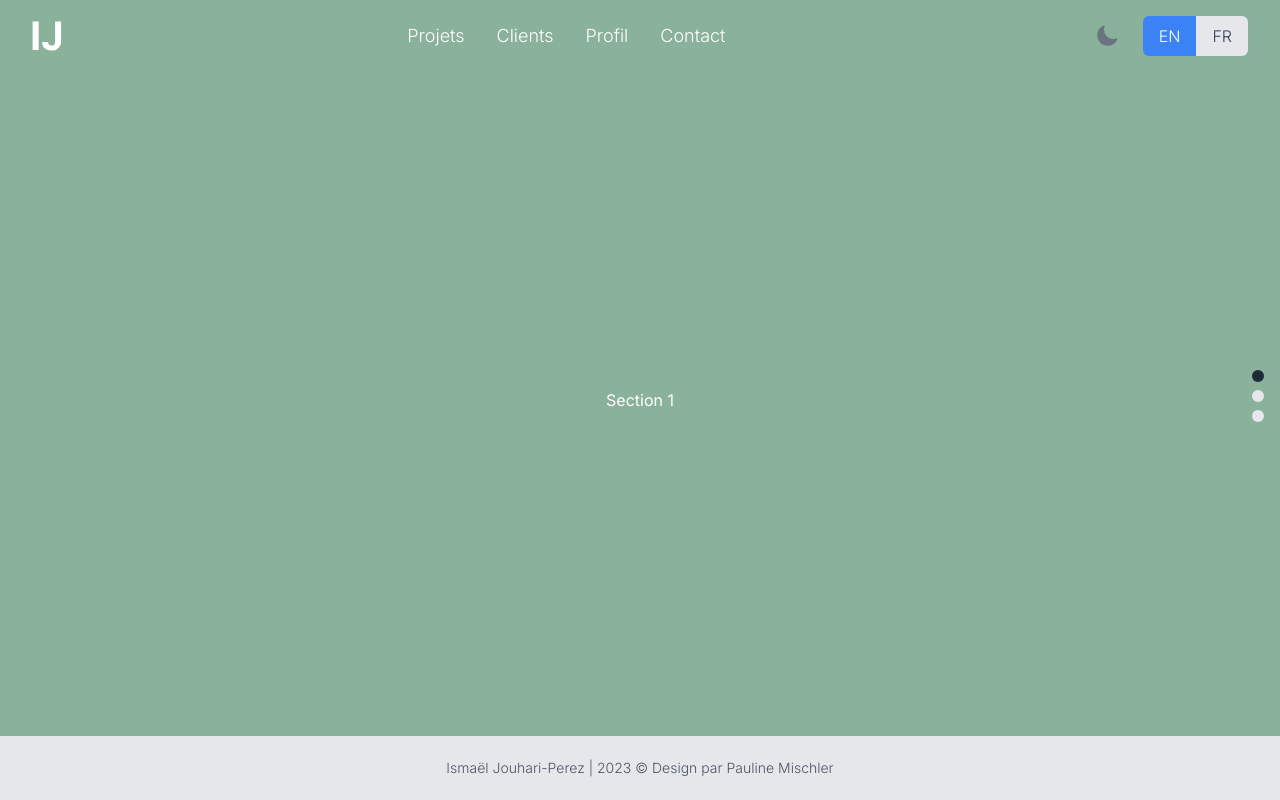
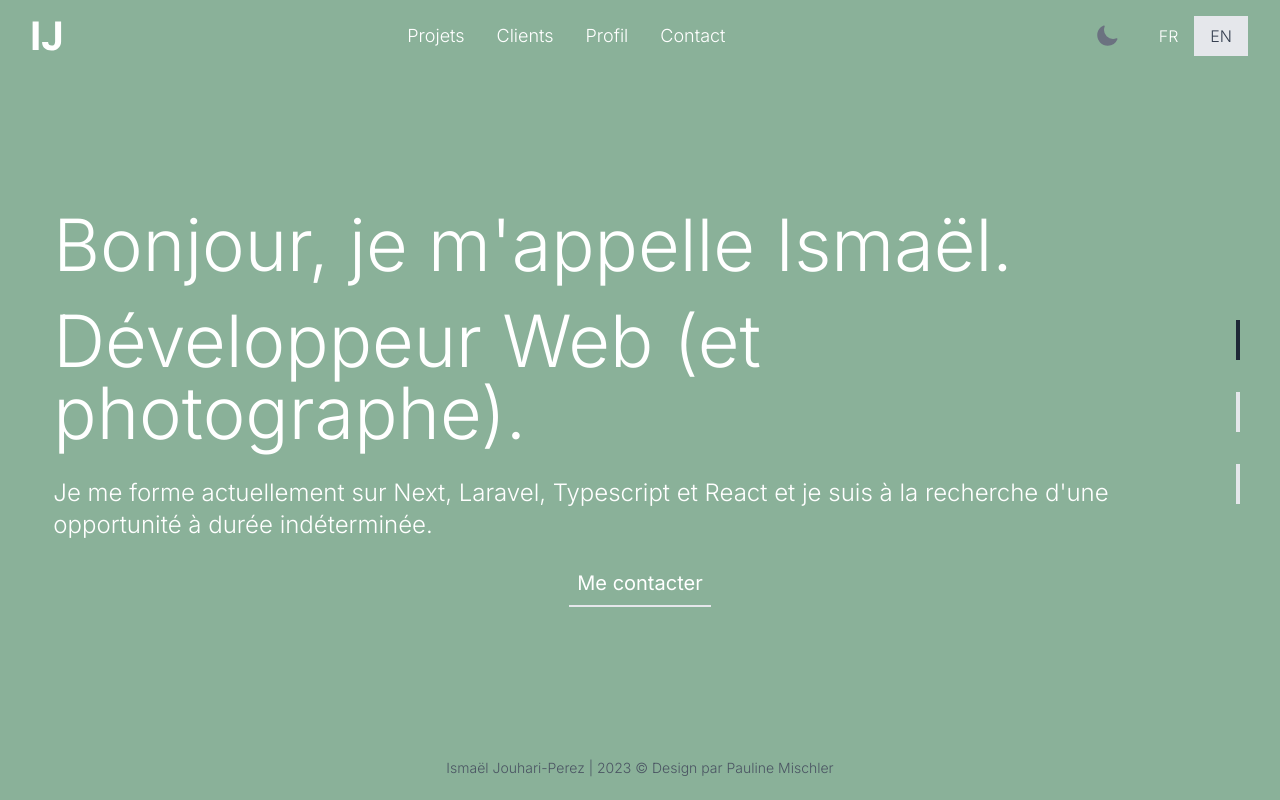
Before and after one commit to ismaeljouhariperez/spa-portfolio, a Next.js app: page / in a window 1280 px wide. Shown: the top 800 px of the page. Built offline with nearby package versions, Linux system fonts and the light colour scheme.

Commit message:
Refactor and Enhancements for the Project UI
- Refactored Footer component to dynamically adjust styling
- Implemented typewriter effect in FirstSection component:
- Updated Homepage component structure and imports

```diff
--- a/package.json
+++ b/package.json
@@ -16,6 +16,7 @@
     "react-dom": "^18",
     "react-scroll": "^1.9.0",
     "react-spring": "^9.7.3",
+    "react-type-animation": "^3.2.0",
     "react-use-gesture": "^9.1.3"
   },
   "devDependencies": {
--- a/src/app/globals.css
+++ b/src/app/globals.css
@@ -13,12 +13,6 @@
     --background-rgb: 138, 177, 153; /* RGB values for #8ab199 */
   }
 }
-
-/* GLOBALS */
-
-/* html, body {
-  height: 100%;
-} */
 
 body {
   display: flex;
@@ -69,3 +63,9 @@ a.hover-underline-animation:hover::after {
   align-items: center;
   overflow: auto;
 }
+
+/* FIRST SECTION */
+
+h2{
+  font-weight: 300;
+}
--- a/src/app/layout.tsx
+++ b/src/app/layout.tsx
@@ -1,23 +1,19 @@
 import type { Metadata } from 'next';
 import { Inter } from 'next/font/google';
-import './globals.css';
-import Header from '@/components/Header';
-import Footer from '@/components/Footer';
+import '@/app/globals.css';
 
 const inter = Inter({ subsets: ['latin'] });
 
 export const metadata: Metadata = {
-  title: 'Create Next App',
-  description: 'Generated by create next app'
+  title: 'Ismael Jouhari-Perez',
+  description: 'Mon portfolio de développeur Full Stack avec Next.js'
 };
 
 export default function RootLayout({ children }: { children: React.ReactNode }) {
   return (
-    <html lang="en">
+    <html lang="fr">
       <body className={inter.className}>
-        <Header />
         {children}
-        <Footer />
       </body>
     </html>
   );
--- a/src/app/page.tsx
+++ b/src/app/page.tsx
@@ -1,26 +1,31 @@
 "use client";
-
 import React from 'react';
 import useScroll from '@/hooks/useScroll';
 import SectionComponent from '@/components/Section';
 import ScrollIndicator from '@/components/Scroll/ScrollIndicators';
+import Header from '@/components/Header';
+import Footer from '@/components/Footer';
+import FirstSection from '@/components/Section/FirstSection';
 
 const Homepage: React.FC = () => {
   const sections = [
-    <SectionComponent key="section-1" sectionId="section-1">Section 1</SectionComponent>,
+    <SectionComponent key="section-1" sectionId="section-1">
+        <FirstSection key="section-1" />
+    </SectionComponent>,
     <SectionComponent key="section-2" sectionId="section-2">Section 2</SectionComponent>,
     <SectionComponent key="section-3" sectionId="section-3">Section 3</SectionComponent>
   ];
-
   const totalSections = React.Children.count(sections);
-
   const { currentSection, scrollNext, scrollPrev, canScroll } = useScroll(totalSections);
+  const isLastSection = currentSection === totalSections;
 
   return (
-    <div className="flex flex-col items-center justify-center">
-      <main>{sections}</main>
-      <ScrollIndicator totalSections={totalSections} currentSection={currentSection} />
-    </div>
+    <>
+        <Header/>
+        <main className="flex flex-col items-center justify-center">{sections}</main>
+        <ScrollIndicator totalSections={totalSections} currentSection={currentSection} />
+        <Footer isLastSection={isLastSection} />
+    </>
   );
 };
 
--- a/src/components/Footer/index.tsx
+++ b/src/components/Footer/index.tsx
@@ -1,8 +1,18 @@
+'use client';
+
 import React from "react";
 
-const Footer: React.FC = () => {
+interface FooterProps {
+  isLastSection?: boolean;
+}
+
+const Footer: React.FC<FooterProps> = ({ isLastSection }) => {
+  const footerClassName = `flex fixed bottom-0 w-screen justify-center items-center h-16 transition-bg duration-500 delay-500 ${
+    isLastSection ? 'bg-gray-200' : ' '
+  }`;
+
   return (
-        <footer className="flex fixed bottom-0 w-screen justify-center items-center h-16 bg-gray-200">
+    <footer className={footerClassName}>
       <p className="text-gray-600 text-sm">
         Ismaël Jouhari-Perez | 2023 © Design par Pauline Mischler
       </p>
--- a/src/components/Header/DarkModeToggle.client.tsx
+++ b/src/components/Header/DarkModeToggle.tsx
@@ -1,4 +1,4 @@
-"use client";  // This is a client component, so we need to add this line to the top of the file
+"use client";  // This is a client component
 
 import { useState } from "react";
 import { MoonIcon, SunIcon } from "@heroicons/react/24/solid";
@@ -13,13 +13,13 @@ const DarkModeToggle = () => {
 
     return (
         <button
-            className="flex items-center justify-center w-10 h-10 rounded-full focus:outline-none mx-4 transition-all duration-500"
+            className="flex items-center justify-center w-10 h-10 rounded-full focus:outline-none mx-4 transition-all duration-1000"
             onClick={toggleDarkMode}
         >
             {isDarkMode ? (
-                <SunIcon className="w-6 h-6 text-yellow-500" />
+                <SunIcon className="w-6 h-6 text-yellow-500 hover:text-gray-500 transition duration-500" />
             ) : (
-                <MoonIcon className="w-6 h-6 text-gray-500" />
+                <MoonIcon className="w-6 h-6 text-gray-500 hover:text-yellow-500 transition duration-500" />
             )}
         </button>
     );
--- a/src/components/Header/LanguageToggle.client.tsx
+++ /dev/null
@@ -1,37 +0,0 @@
-"use client";
-import React, { useState } from 'react';
-
-const LanguageToggle: React.FC = () => {
-    const [language, setLanguage] = useState<'en' | 'fr'>('en');
-
-    const handleEnglishClick = () => {
-        setLanguage('en');
-    };
-
-    const handleFrenchClick = () => {
-        setLanguage('fr');
-    };
-
-    return (
-        <div>
-            <button
-                className={`px-4 py-2 rounded-l-md ${
-                    language === 'en' ? 'bg-blue-500 text-white' : 'bg-gray-200 text-gray-700'
-                }`}
-                onClick={handleEnglishClick}
-            >
-                EN
-            </button>
-            <button
-                className={`px-4 py-2 rounded-r-md ${
-                    language === 'fr' ? 'bg-blue-500 text-white' : 'bg-gray-200 text-gray-700'
-                }`}
-                onClick={handleFrenchClick}
-            >
-                FR
-            </button>
-        </div>
-    );
-};
-
-export default LanguageToggle;
--- /dev/null
+++ b/src/components/Header/LanguageToggle.tsx
@@ -0,0 +1,35 @@
+'use client';
+import React, { useState } from 'react';
+
+const LanguageToggle: React.FC = () => {
+    const [language, setLanguage] = useState<'en' | 'fr'>('fr');
+
+    const handleEnglishClick = () => {
+        setLanguage('en');
+    };
+    const handleFrenchClick = () => {
+        setLanguage('fr');
+    };
+    return (
+        <div>
+             <button
+                className={`px-4 py-2  ${
+                    language === 'fr' ? 'text-white' : 'bg-gray-200 text-gray-700 hover:text-white hover:bg-black transition duration-500'
+                }`}
+                onClick={handleFrenchClick}
+            >
+                FR
+            </button>
+            <button
+                className={`px-4 py-2  ${
+                    language === 'en' ? 'text-white' : 'bg-gray-200 text-gray-700 hover:text-white hover:bg-black transition duration-500'
+                }`}
+                onClick={handleEnglishClick}
+            >
+                EN
+            </button>
+        </div>
+    );
+};
+
+export default LanguageToggle;
--- a/src/components/Header/index.tsx
+++ b/src/components/Header/index.tsx
@@ -1,8 +1,8 @@
 import React from 'react';
 import Logo from './Logo';
 import NavLinks from './NavLinks';
-import DarkModeToggle from './DarkModeToggle.client';
-import LanguageToggle from './LanguageToggle.client';
+import DarkModeToggle from './DarkModeToggle';
+import LanguageToggle from './LanguageToggle';
 
 const Header: React.FC = () => {
   return (
--- a/src/components/Scroll/ScrollIndicators.tsx
+++ b/src/components/Scroll/ScrollIndicators.tsx
@@ -7,11 +7,11 @@ interface Props {
 
 const ScrollIndicator: React.FC<Props> = ({ totalSections, currentSection }) => {
   return (
-    <div className="fixed right-4 bottom-1/2 transform translate-y-1/2 z-10">
+    <div className="fixed right-10 bottom-1/2 transform translate-y-1/2 z-10">
       {Array.from({ length: totalSections }).map((_, index) => (
         <div
           key={index}
-          className={ `w-3 h-3 mb-2 rounded-full transition duration-200 ${
+          className={ `w-1 h-10 mb-2 transition duration-1000 my-8 ${
             index + 1 === currentSection ? 'bg-gray-800' : 'bg-gray-200'
           }`}
         ></div>
--- /dev/null
+++ b/src/components/Section/FirstSection/index.tsx
@@ -0,0 +1,32 @@
+import React from 'react';
+import { TypeAnimation } from 'react-type-animation';
+
+const FirstSection: React.FC = () => {
+  return (
+    <div className='w-11/12 flex flex-col	'>
+      <h2 className="text-7xl text-white-200 my-4 ">
+        <TypeAnimation
+        sequence={[
+          'Bonjour, je m\'appelle Ismaël.',
+          1000,
+        ]}
+        // wrapper={'h2'}
+        speed={50}
+        // className={ 'text-7xl text-white-200' }
+        repeat={Infinity}
+      />
+    </h2>
+      <h2 className="text-7xl text-white-200 my-2">
+        Développeur Web (et photographe).
+      </h2>
+      <p className="text-2xl text-white-200 my-5 w-11/12	">
+        Je me forme actuellement sur Next, Laravel, Typescript et React et je suis à la recherche d'une opportunité à durée indéterminée.
+      </p>
+      <button className="flex self-center text-white font-normal text-xl py-2 px-2 border-b-2 border-white-200 transition ease-in-out duration-1000 hover:border-black ">
+        Me contacter
+      </button>
+      </div>
+  );
+};
+
+export default FirstSection;
```
Also changed, not shown: 1 other file (tests, documents, lock files or other folders). Lines whose indentation alone changed are shown as unchanged.
